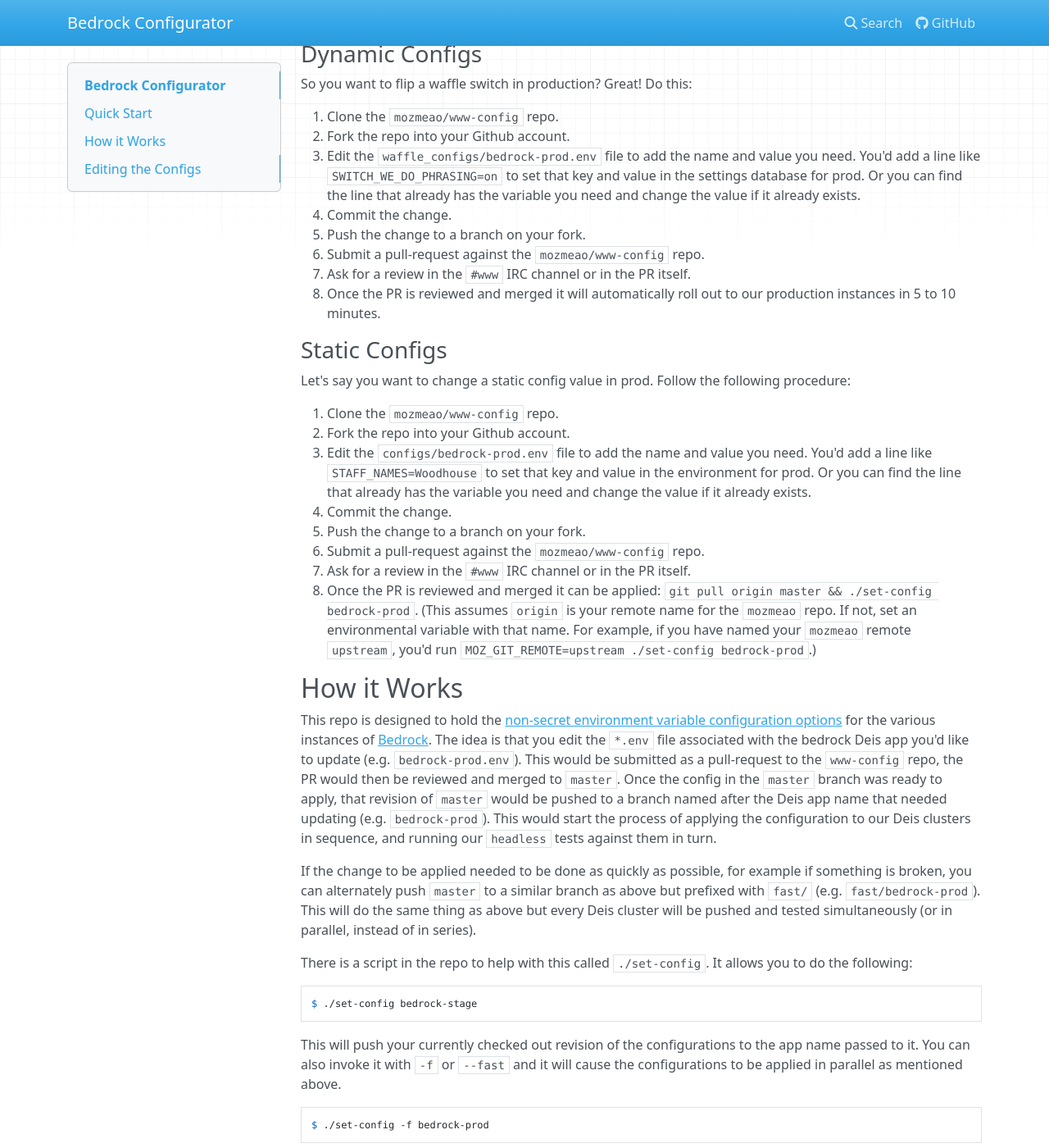
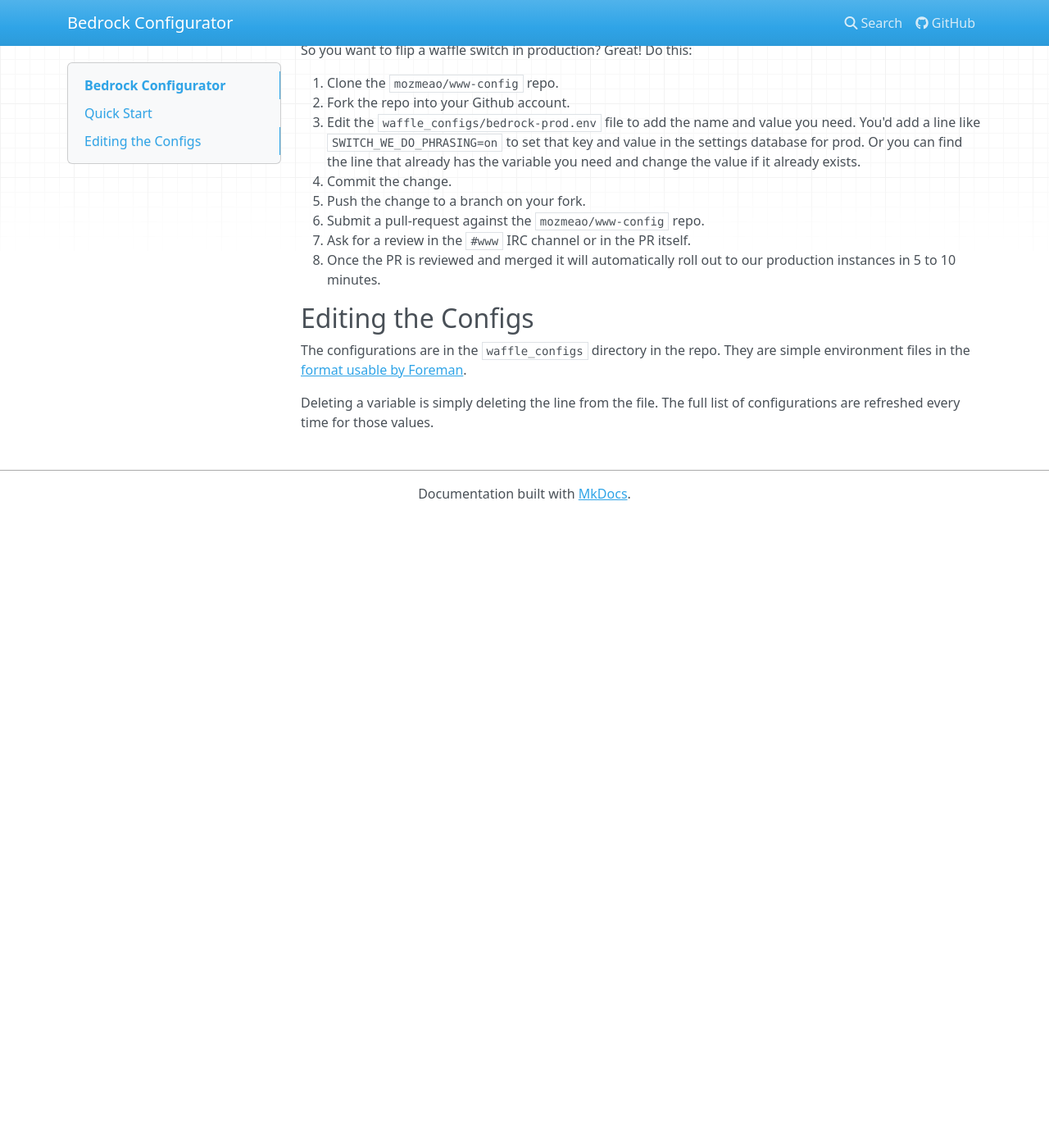
Before and after one commit to mozmeao/www-config, an MkDocs documentation site: the page built from docs/index.md, in a window 1280 px wide and 1400 px high, scrolled down 468 px. Shown: the whole window at 82% size. Built offline with MkDocs 1.6.1, drawn with Linux system fonts in a browser that asks for light colours; nearby versions of some CDN libraries; after the commit the page ends 1098 px from its top, so only the background shows below that; some of the changed text lies outside the part shown.

Commit message:
Update docs to reflect current reality

````diff
--- a/docs/index.md
+++ b/docs/index.md
@@ -11,13 +11,9 @@
 settings, but we can distribute said settings to our running instances via the database update process. This is why
 we've separated these values into separate files.
 
-Static configurations are stored in the `config` directory in this repo and can only be updated via a push to the app-name
-branch (as described below). The dynamic configs however will automatically roll out after a change is merged to the master
-branch.
+Static configurations are currently stored in the cluster-name directories in the `git-sync-operator` branch in this repo, but that will soon change. So for now if a change to a static configuration is needed please ask for help in the `#meao-infra` channel on Slack.
 
 ## Quick Start
-
-### Dynamic Configs
 
 So you want to flip a waffle switch in production? Great! Do this:
 
@@ -30,60 +26,10 @@
 7. Ask for a review in the `#www` IRC channel or in the PR itself.
 8. Once the PR is reviewed and merged it will automatically roll out to our production instances in 5 to 10 minutes.
 
-### Static Configs
-
-Let's say you want to change a static config value in prod. Follow the following procedure:
-
-1. Clone the `mozmeao/www-config` repo.
-2. Fork the repo into your Github account.
-3. Edit the `configs/bedrock-prod.env` file to add the name and value you need. You'd add a line like `STAFF_NAMES=Woodhouse` to set that key and value in the environment for prod. Or you can find the line that already has the variable you need and change the value if it already exists.
-4. Commit the change.
-5. Push the change to a branch on your fork.
-6. Submit a pull-request against the `mozmeao/www-config` repo.
-7. Ask for a review in the `#www` IRC channel or in the PR itself.
-8. Once the PR is reviewed and merged it can be applied: `git pull origin master && ./set-config bedrock-prod`. (This assumes `origin` is your remote name for the `mozmeao` repo. If not, set an environmental variable with that name. For example, if you have named your `mozmeao` remote `upstream`, you'd run `MOZ_GIT_REMOTE=upstream ./set-config bedrock-prod`.)
-
-## How it Works
-
-This repo is designed to hold the [non-secret environment variable configuration options](configs.md) for the various instances of [Bedrock][]. The idea is that you edit the `*.env` file associated with the bedrock Deis app you'd like to update (e.g. `bedrock-prod.env`). This would be submitted as a pull-request to the `www-config` repo, the PR would then be reviewed and merged to `master`. Once the config in the `master` branch was ready to apply, that revision of `master` would be pushed to a branch named after the Deis app name that needed updating (e.g. `bedrock-prod`). This would start the process of applying the configuration to our Deis clusters in sequence, and running our `headless` tests against them in turn.
-
-If the change to be applied needed to be done as quickly as possible, for example if something is broken, you can alternately push `master` to a similar branch as above but prefixed with `fast/` (e.g. `fast/bedrock-prod`). This will do the same thing as above but every Deis cluster will be pushed and tested simultaneously (or in parallel, instead of in series).
-
-There is a script in the repo to help with this called `./set-config`. It allows you to do the following:
-
-```shell
-$ ./set-config bedrock-stage
-```
-
-This will push your currently checked out revision of the configurations to the app name passed to it. You can also invoke it with `-f` or `--fast` and it will cause the configurations to be applied in parallel as mentioned above.
-
-```shell
-$ ./set-config -f bedrock-prod
-```
-
 ## Editing the Configs
 
-The configurations are in the `configs` and `waffle_configs` directories in the repo. They are simple environment files in the [format usable by Foreman](https://ddollar.github.io/foreman/#ENVIRONMENT). The final list of variables to apply for static values will be the mix of 3 possible files.
+The configurations are in the `waffle_configs` directory in the repo. They are simple environment files in the [format usable by Foreman](https://ddollar.github.io/foreman/#ENVIRONMENT).
 
-1. `configs/global.env`: applied to every app.
-2. `configs/{cluster-name}.env`: applied to every app in `{cluster-name}` (e.g. `frankfurt`). See `jenkins/regions.yml` for more on the clusters.
-3. `configs/{app-name}.env`: applied to the app named for the file in every cluster.
-
-You'll almost always only need to edit the file for a particular app, but the others are available should you need them.
-
-You can also delete a static environment variable from an app. Simply set the value of the variable to nothing or whitespace:
-
-```bash
-# configs to set
-DUDE=Abides
-
-# configs to delete
-WALTER=
-```
-
-In the above example, if the app had `WALTER=bowling` set, then this would remove the `WALTER` environment variable from the app
-via the `deis config:unset` command. It is recommended to keep deleted variables grouped together at the bottom of the env files.
-
-Deleting a dynamic value (those in the `waffle_config` directory) is simply deleting the line from the file. The full list of configurations are refreshed every time for those values.
+Deleting a variable is simply deleting the line from the file. The full list of configurations are refreshed every time for those values.
 
 [Bedrock]: https://github.com/mozilla/bedrock
````
